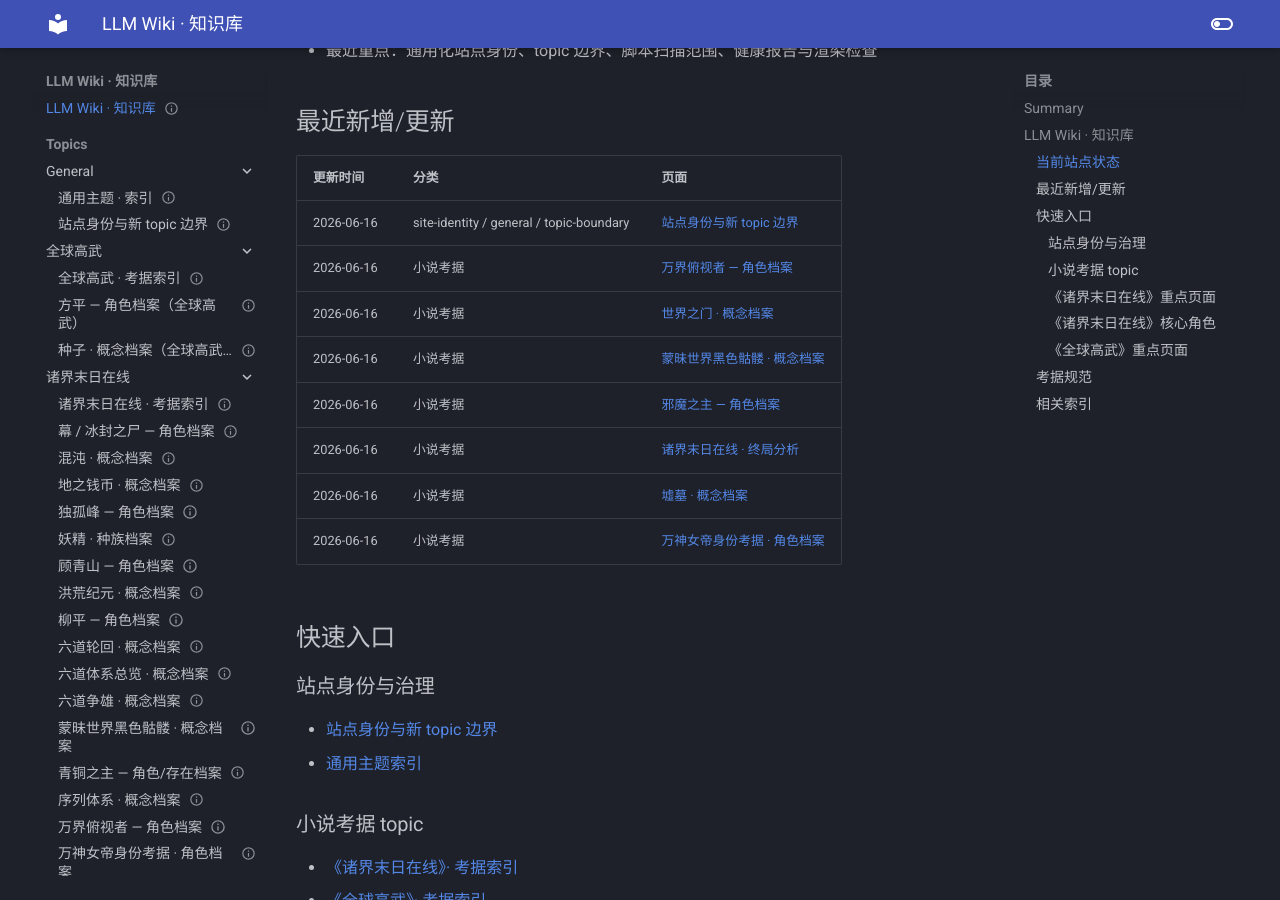
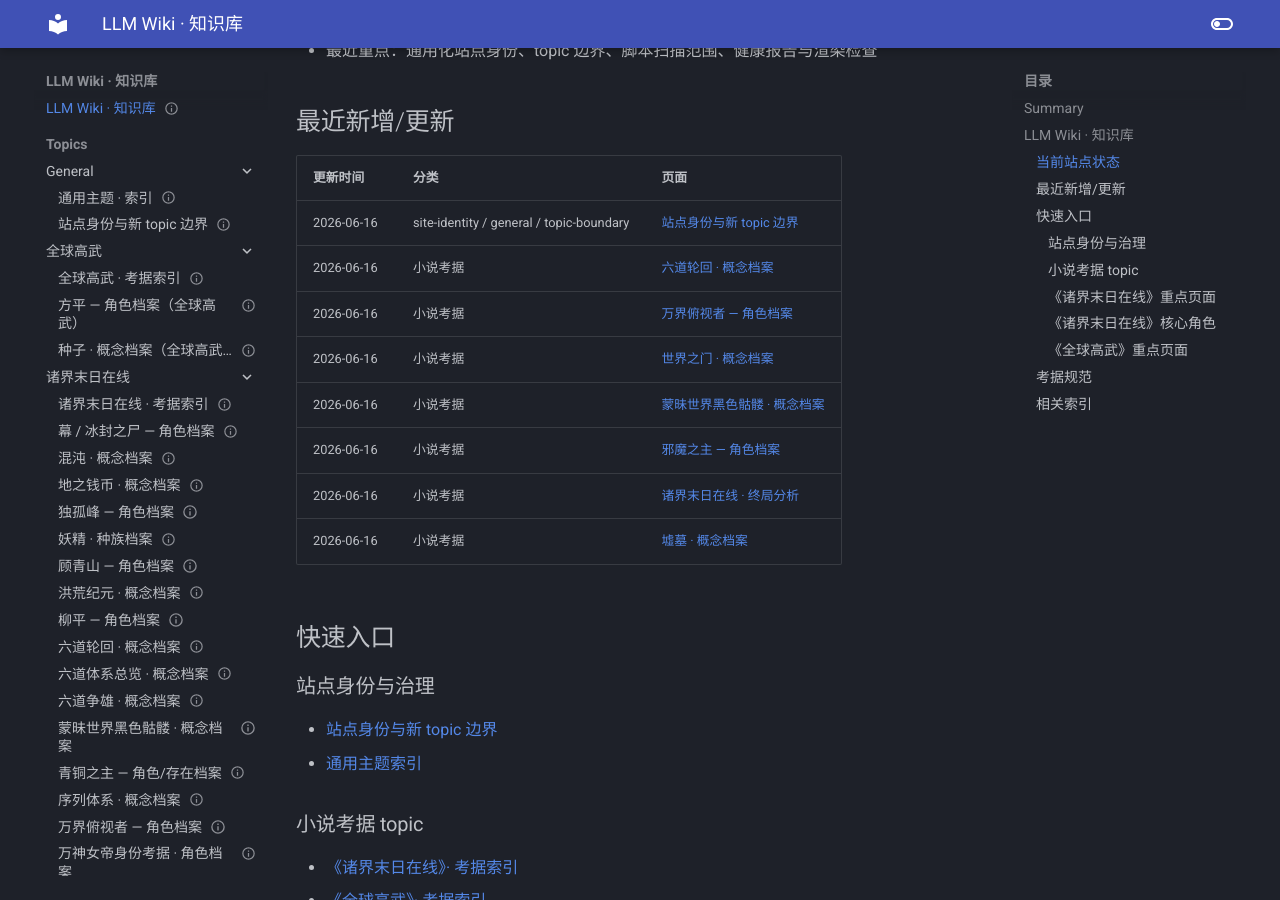
Before and after one commit to Zack3155/llm-wiki, an MkDocs documentation site: the page built from docs/index.md, in a window 1280 px wide and 900 px high, scrolled down 586 px. Built offline with MkDocs 1.6.1 and Material for MkDocs 9.7.7, drawn with Linux system fonts in a browser that asks for light colours.

```diff
--- a/docs/index.md
+++ b/docs/index.md
@@ -38,13 +38,13 @@ date_modified: 2026-06-16
 | 更新时间 | 分类 | 页面 |
 |---|---|---|
 | 2026-06-16 | site-identity / general / topic-boundary | [站点身份与新 topic 边界](topics/general/site-identity-topic-boundary.md) |
+| 2026-06-16 | 小说考据 | [六道轮回 · 概念档案](topics/诸界末日在线/liudao-lunhui-concept.md) |
 | 2026-06-16 | 小说考据 | [万界俯视者 — 角色档案](topics/诸界末日在线/wan-jie-fu-shi-zhe-profile.md) |
 | 2026-06-16 | 小说考据 | [世界之门 · 概念档案](topics/诸界末日在线/world-gate-concept.md) |
 | 2026-06-16 | 小说考据 | [蒙昧世界黑色骷髅 · 概念档案](topics/诸界末日在线/mengmei-black-skeletons-concept.md) |
 | 2026-06-16 | 小说考据 | [邪魔之主 — 角色档案](topics/诸界末日在线/xiemozhizhu-profile.md) |
 | 2026-06-16 | 小说考据 | [诸界末日在线 · 终局分析](topics/诸界末日在线/zhu-jie-mo-ri-ending.md) |
 | 2026-06-16 | 小说考据 | [墟墓 · 概念档案](topics/诸界末日在线/xumu-concept.md) |
-| 2026-06-16 | 小说考据 | [万神女帝身份考据 · 角色档案](topics/诸界末日在线/wan-shen-nu-di-profile.md) |
 
 ## 快速入口
 
```
Also changed, not shown: docs/topics/全球高武/fang-ping-profile.md (+1 -0 lines), docs/topics/全球高武/zhongzi-concept.md (+1 -0 lines), docs/topics/诸界末日在线/liudao-lunhui-concept.md (+2 -1 lines).
